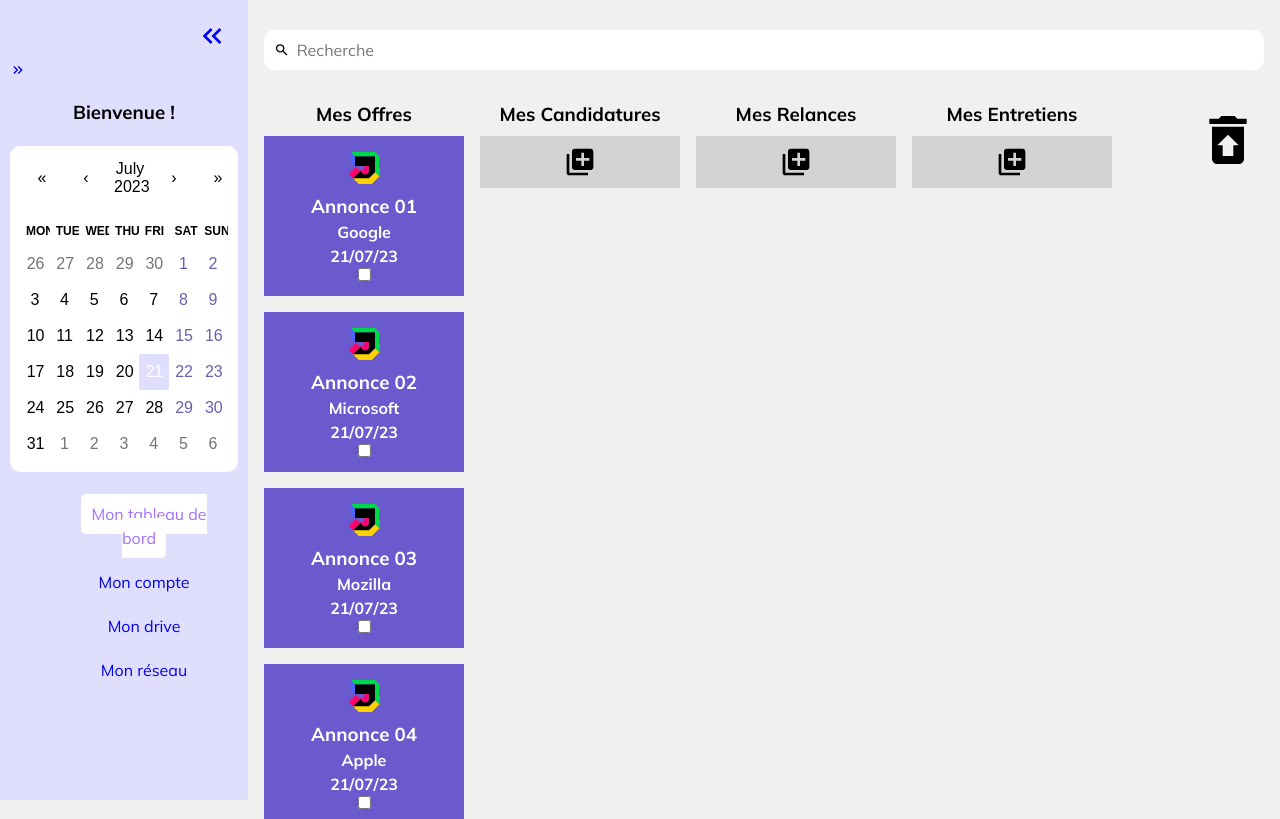
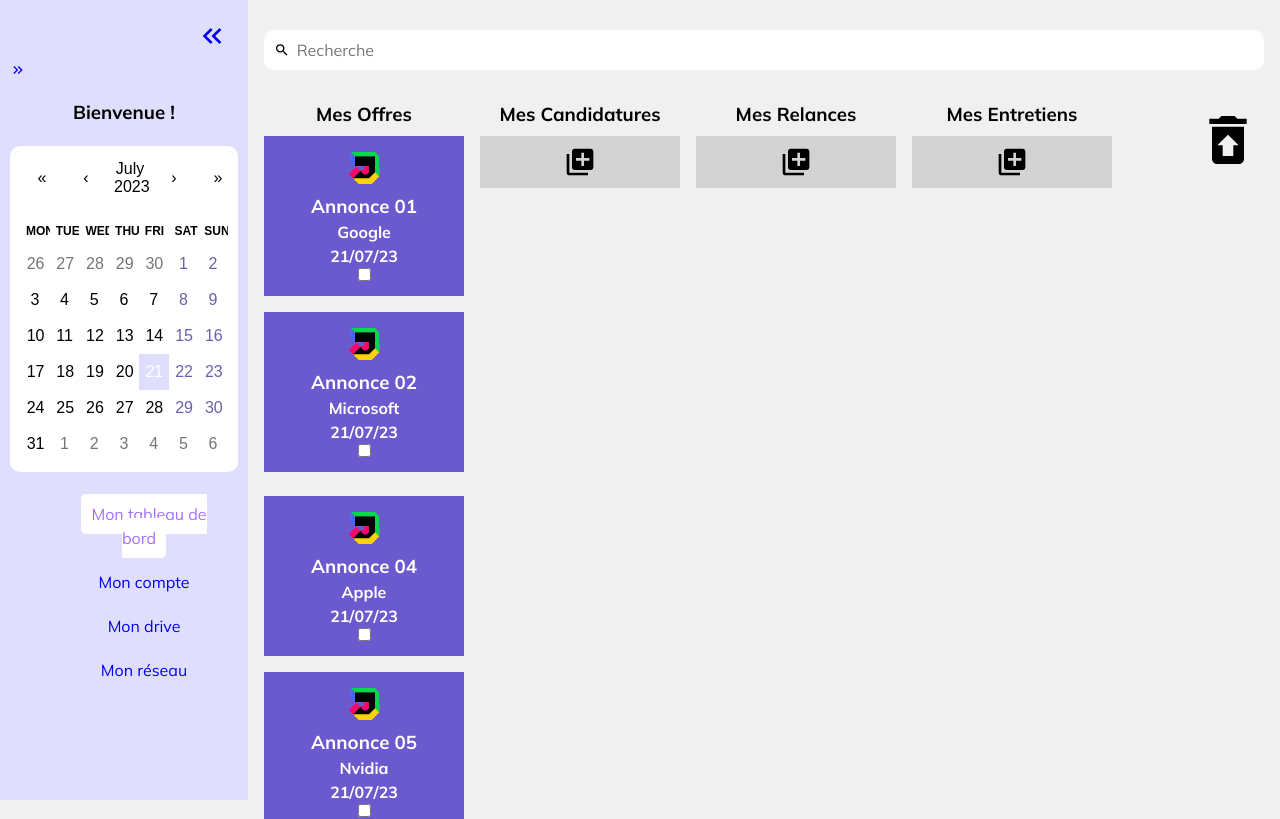
Before and after one commit to chrisberlant/jobmemo-front, a React (Vite) app: page /dashboard in a window 1280 px wide. Shown: the top 819 px of the page. Built offline with nearby package versions, Linux system fonts and the light colour scheme.

Commit message:
add condition to display cards according to boolean isDeleted

```diff
--- a/src/components/Card/Card.tsx
+++ b/src/components/Card/Card.tsx
@@ -16,6 +16,8 @@
     title: string;
     enterpriseName: string;
     createdAt: string;
+    color: string;
+    isDeleted: boolean;
   };
   index: number;
 };
@@ -28,6 +30,8 @@
     setChecked(!checked);
     console.log(item.title, item.id, 'is checked');
   };
+
+  const {isDeleted} = item;
 
   return (
     <Draggable key={item.id} draggableId={item.id} index={index}>
@@ -49,6 +53,7 @@
             //   ...provided.draggableProps.style,
             // }}
           >
+            {!isDeleted && (
               <div className="card">
                 <img src={logo} alt="logo" className="logo" />
                 <h3>{item.title}</h3>
@@ -60,6 +65,7 @@
                   onChange={handleChange}
                 />
               </div>
+            )}
           </div>
         );
       }}
@@ -68,6 +74,18 @@
 }
 
 export default Card;
+
+// {isNotRecycleBin && (
+//   <Link to={route}>
+//     <div className="add-card">
+//       <img
+//         src={addCardIcon}
+//         alt="icon-add-card"
+//         className="icon-add-card"
+//       />
+//     </div>
+//   </Link>
+// )}
 
 // import './Card.scss';
 // import { CardType } from '../../@types/jobmemo';
--- a/src/components/Columns/Columns.tsx
+++ b/src/components/Columns/Columns.tsx
@@ -41,7 +41,6 @@
   // If the source and destination droppableIds are different
   if (source.droppableId !== destination.droppableId) {
     // Log the source and the destination column
-
 
     // Remove the dragged item from the source items array
     const [removed] = sourceItems.splice(source.index, 1);
--- a/src/fakeDatas/fakeDatas.js
+++ b/src/fakeDatas/fakeDatas.js
@@ -8,6 +8,7 @@
     color: '#666',
     createdAt: '21/07/23',
     notation: 4,
+    isDeleted: false,
   },
   {
     id: uuid(),
@@ -16,6 +17,7 @@
     color: '#666',
     createdAt: '21/07/23',
     notation: 4,
+    isDeleted: false,
   },
   {
     id: uuid(),
@@ -24,6 +26,7 @@
     color: '#666',
     createdAt: '21/07/23',
     notation: 4,
+    isDeleted: true,
   },
   {
     id: uuid(),
@@ -32,6 +35,7 @@
     color: '#666',
     createdAt: '21/07/23',
     notation: 4,
+    idDeleted: false,
   },
   {
     id: uuid(),
@@ -40,6 +44,7 @@
     color: '#666',
     createdAt: '21/07/23',
     notation: 4,
+    idDeleted: false,
   },
 ];
 
```
Lines whose indentation alone changed are shown as unchanged.
